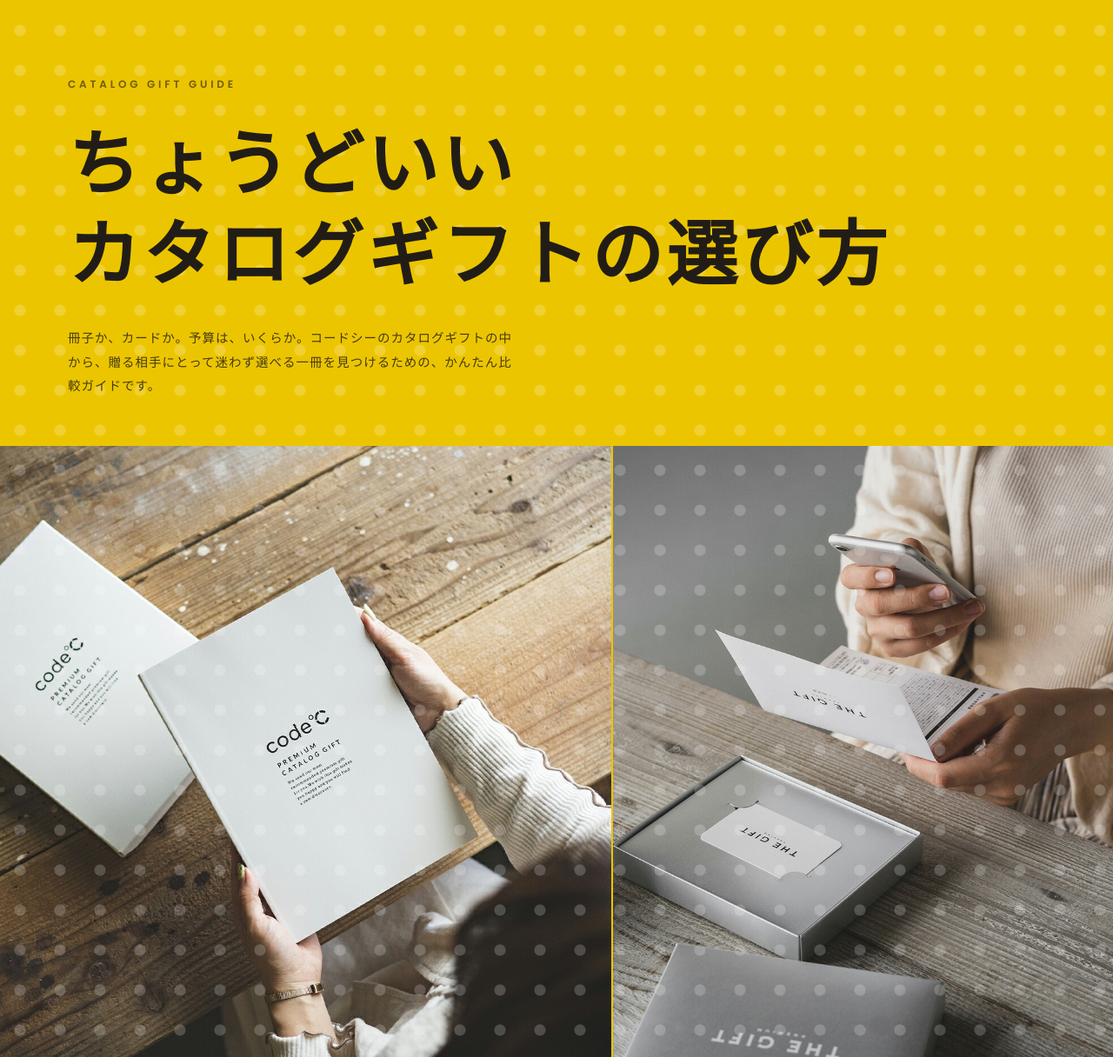
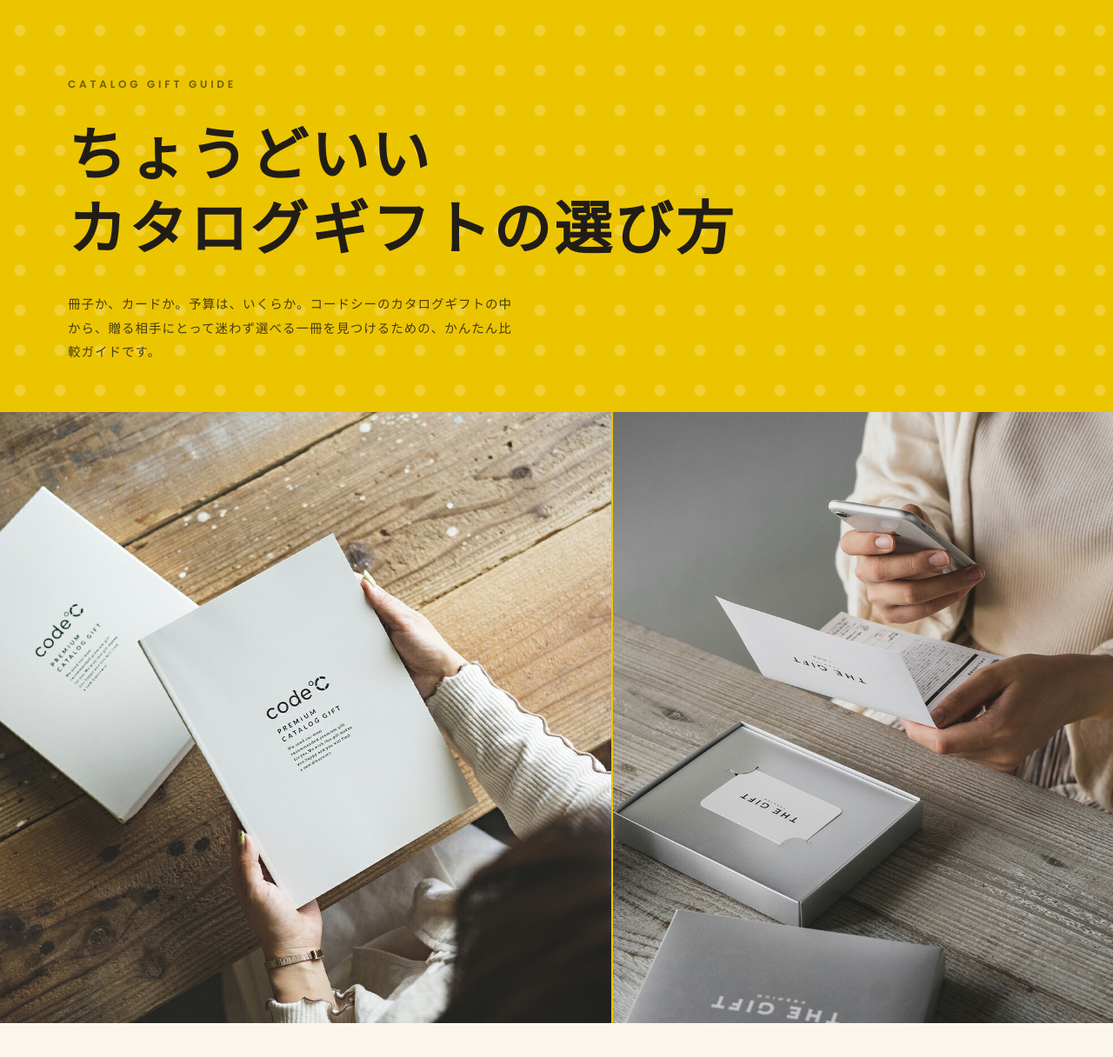
Before and after one commit to greentuushou-arch/codec-catalog-erabu, a plain HTML site: page artifact.html in a window 1280 px wide. Shown: the part 480-1696 px from the top of the page at 87% size. Drawn offline with Linux system fonts and the light colour scheme.

Commit message:
FV写真の上に水玉が被る不具合を修正、見出しサイズをPCで少し縮小
Co-Authored-By: Claude Sonnet 5 <noreply@anthropic.com>

```diff
--- a/artifact.html
+++ b/artifact.html
@@ -101,7 +101,7 @@
   .fv-inner{position:relative;max-width:1180px;margin:0 auto;padding:0 28px;}
   .fv .kicker{color:rgba(33,29,22,.62);}
   .fv h1{
-    font-size:clamp(40px,6.4vw,84px);
+    font-size:clamp(36px,5.2vw,68px);
     font-weight:900;
     line-height:1.28;
     letter-spacing:.05em;
@@ -116,6 +116,8 @@
     margin-bottom:56px;
   }
   .fv-photos{
+    position:relative;
+    z-index:1;
     display:grid;
     grid-template-columns:1.1fr .9fr;
     gap:2px;
```
Also changed, not shown: index.html (+3 -1 lines).
